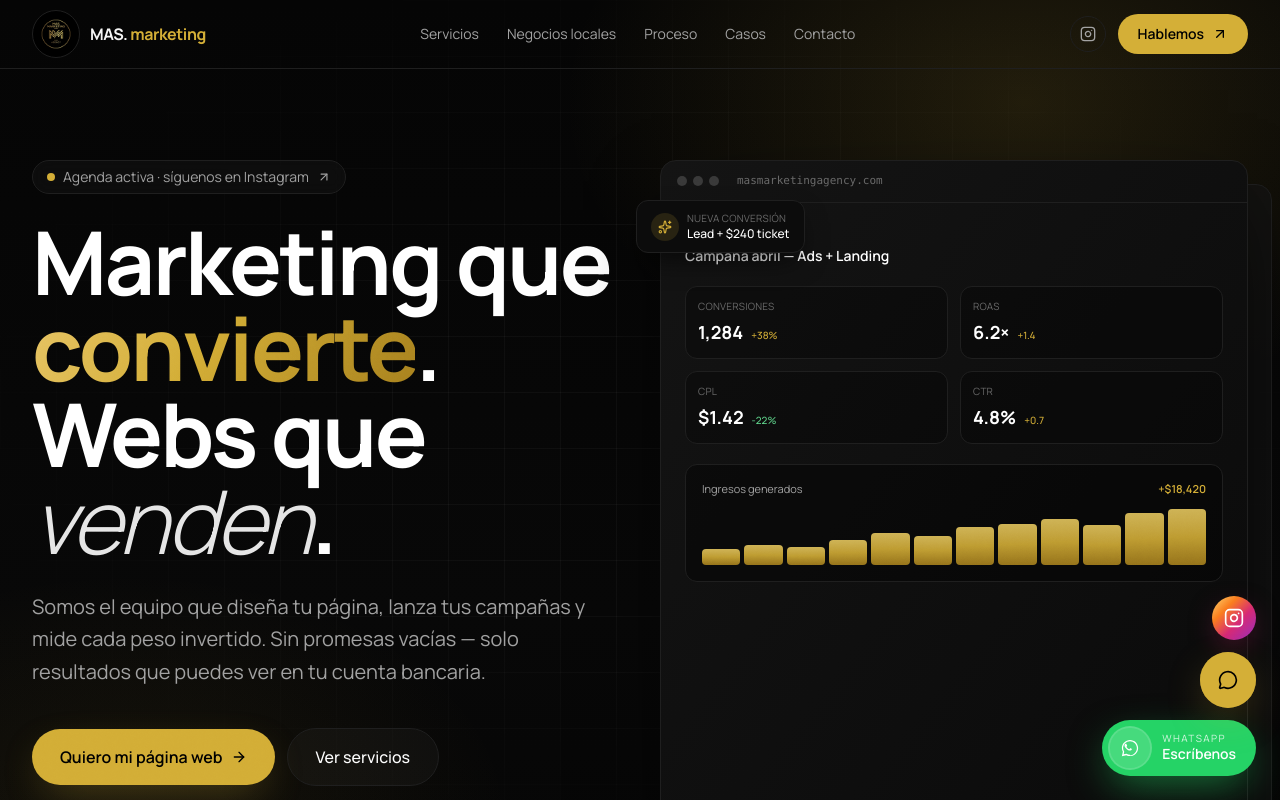
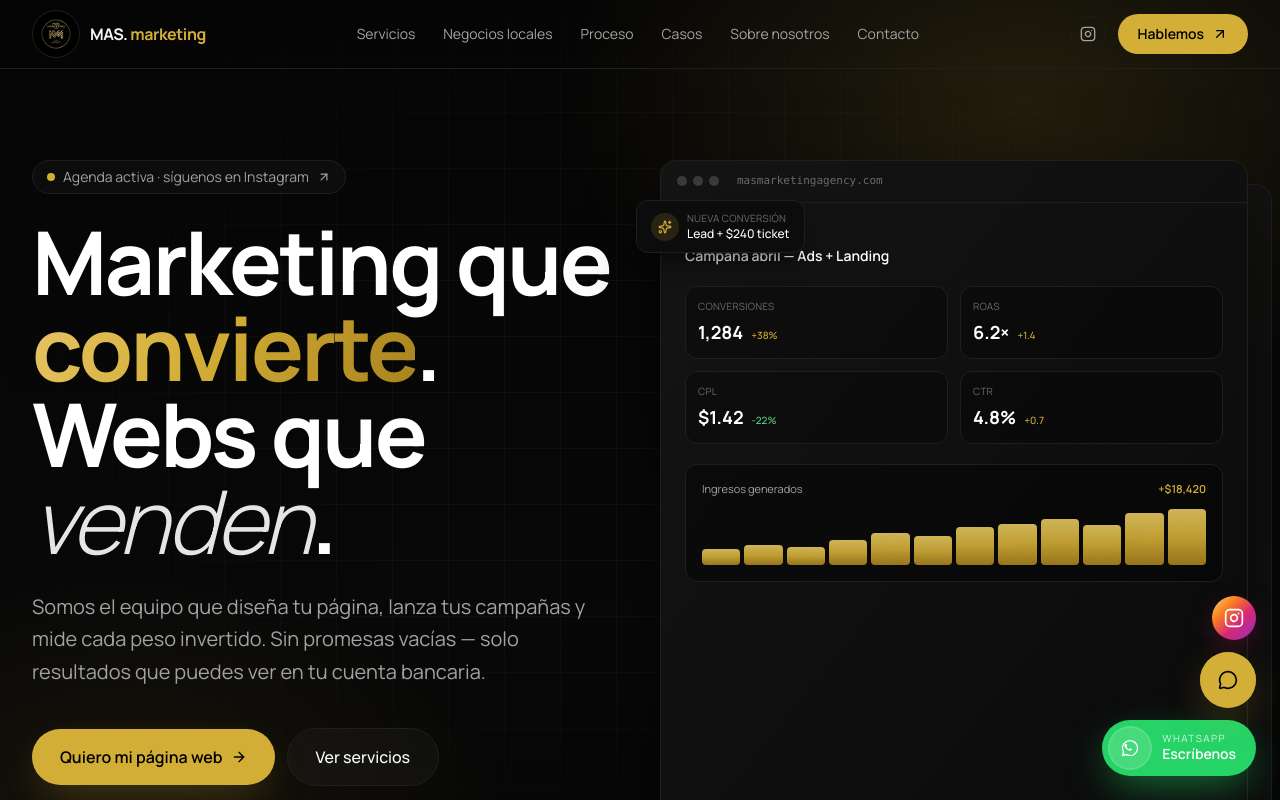
Before and after one commit to Marcosuniaga1/mas-marketing-site, a Next.js app: page / in a window 1280 px wide. Shown: the top 800 px of the page. Built offline with nearby package versions, Linux system fonts and the light colour scheme.

Commit message:
nav: add /sobre-nosotros link + fix cross-page hash anchors

```diff
--- a/src/components/nav.tsx
+++ b/src/components/nav.tsx
@@ -7,11 +7,12 @@ import { WHATSAPP_URL, BRAND, INSTAGRAM_URL } from "@/lib/utils";
 import { InstagramIcon } from "./icons";
 
 const LINKS = [
-  { href: "#servicios", label: "Servicios" },
-  { href: "#local", label: "Negocios locales" },
-  { href: "#proceso", label: "Proceso" },
-  { href: "#casos", label: "Casos" },
-  { href: "#contacto", label: "Contacto" },
+  { href: "/#servicios", label: "Servicios" },
+  { href: "/#local", label: "Negocios locales" },
+  { href: "/#proceso", label: "Proceso" },
+  { href: "/#casos", label: "Casos" },
+  { href: "/sobre-nosotros", label: "Sobre nosotros" },
+  { href: "/#contacto", label: "Contacto" },
 ];
 
 export function Nav() {
```
